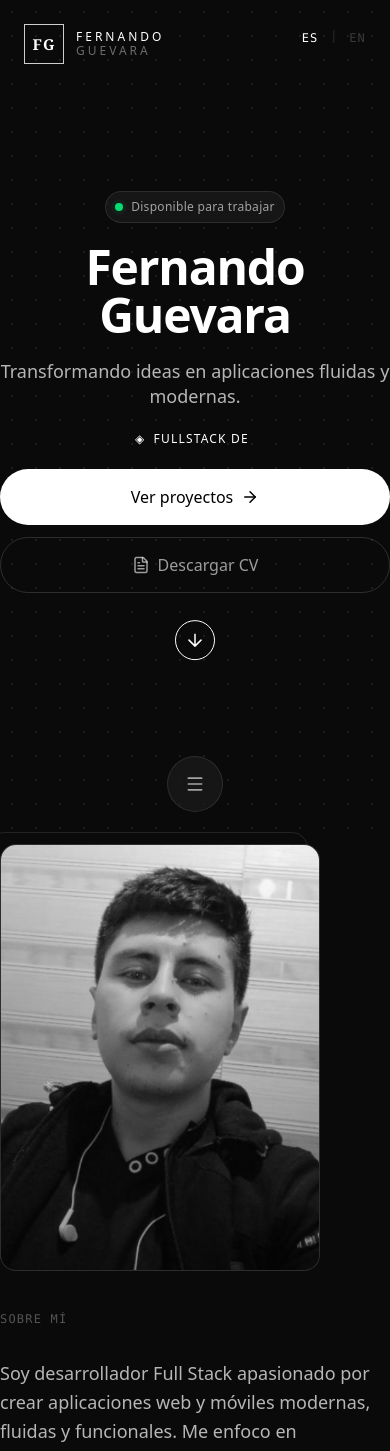
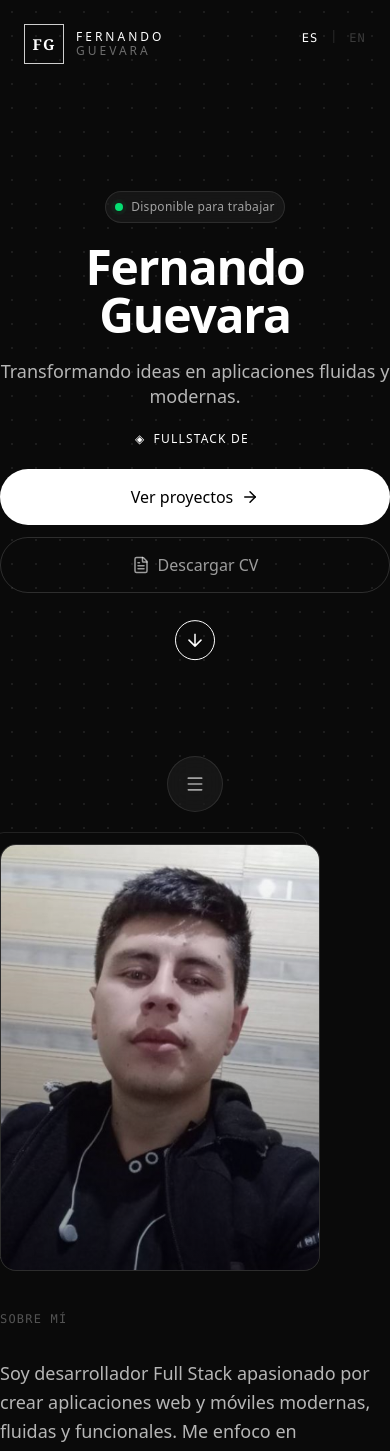
Before and after one commit to ferguevara2000/portafolio, a Next.js app: page /cv.pdf in a window 390 px wide. Shown: the top 1451 px of the page. Built offline with nearby package versions, Linux system fonts and the light colour scheme.

Commit message:
Refactor About section to improve mobile responsiveness and enhance image hover effects

```diff
--- a/components/sections/About.tsx
+++ b/components/sections/About.tsx
@@ -5,14 +5,7 @@ import { useTranslations } from "next-intl";
 import { Briefcase, FolderGit2, GraduationCap, Globe } from "lucide-react";
 import Image from "next/image";
 import { useInView } from "@/hooks/useInView";
-
-function fadeUp(i: number) {
-  return {
-    initial: { opacity: 0, y: 24 },
-    animate: { opacity: 1, y: 0 },
-    transition: { duration: 0.6, delay: i * 0.12, ease: [0.25, 0.1, 0.25, 1] as const },
-  };
-}
+import { useEffect, useState } from "react";
 
 const STATS = [
   { icon: Briefcase, labelKey: "experience", value: "2" },
@@ -25,6 +18,10 @@ export default function About() {
   const t = useTranslations("about");
 
   const { ref, inView } = useInView();
+  const [isMobile] = useState(() => {
+    if (typeof window === "undefined") return false;
+    return window.matchMedia("(hover: none)").matches;
+  });
 
   function fadeUp(i: number) {
     return {
@@ -54,12 +51,13 @@ export default function About() {
           {/* Foto */}
            <div
             className="relative w-full h-full rounded-2xl overflow-hidden bg-white/5 border border-white/10"
-            style={{ position: "relative" }}
             onMouseEnter={(e) => {
+              if (isMobile) return;
               const img = e.currentTarget.querySelector("img");
               if (img) img.style.filter = "grayscale(0%)";
             }}
             onMouseLeave={(e) => {
+              if (isMobile) return;
               const img = e.currentTarget.querySelector("img");
               if (img) img.style.filter = "grayscale(100%)";
             }}
@@ -68,7 +66,8 @@ export default function About() {
               src="/foto.png"
               alt="Fernando Guevara"
               fill
-              className="object-cover grayscale group-hover:grayscale-0 transition-all duration-700"
+              className="object-cover transition-all duration-700"
+              style={{ filter: isMobile ? "grayscale(0%)" : "grayscale(100%)" }}
             />
             <div className="absolute inset-0 bg-gradient-to-t from-black/40 to-transparent" />
           </div>
```
